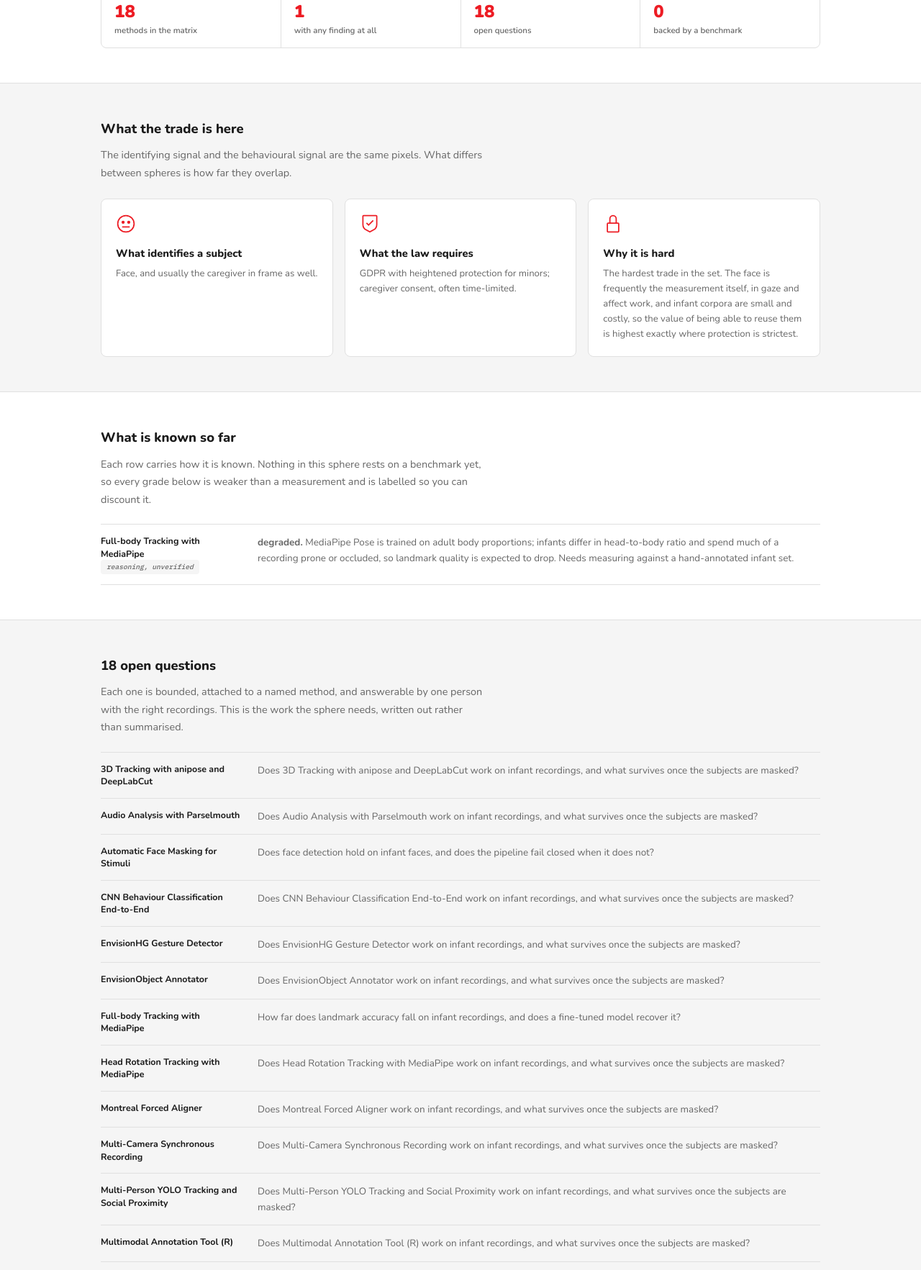
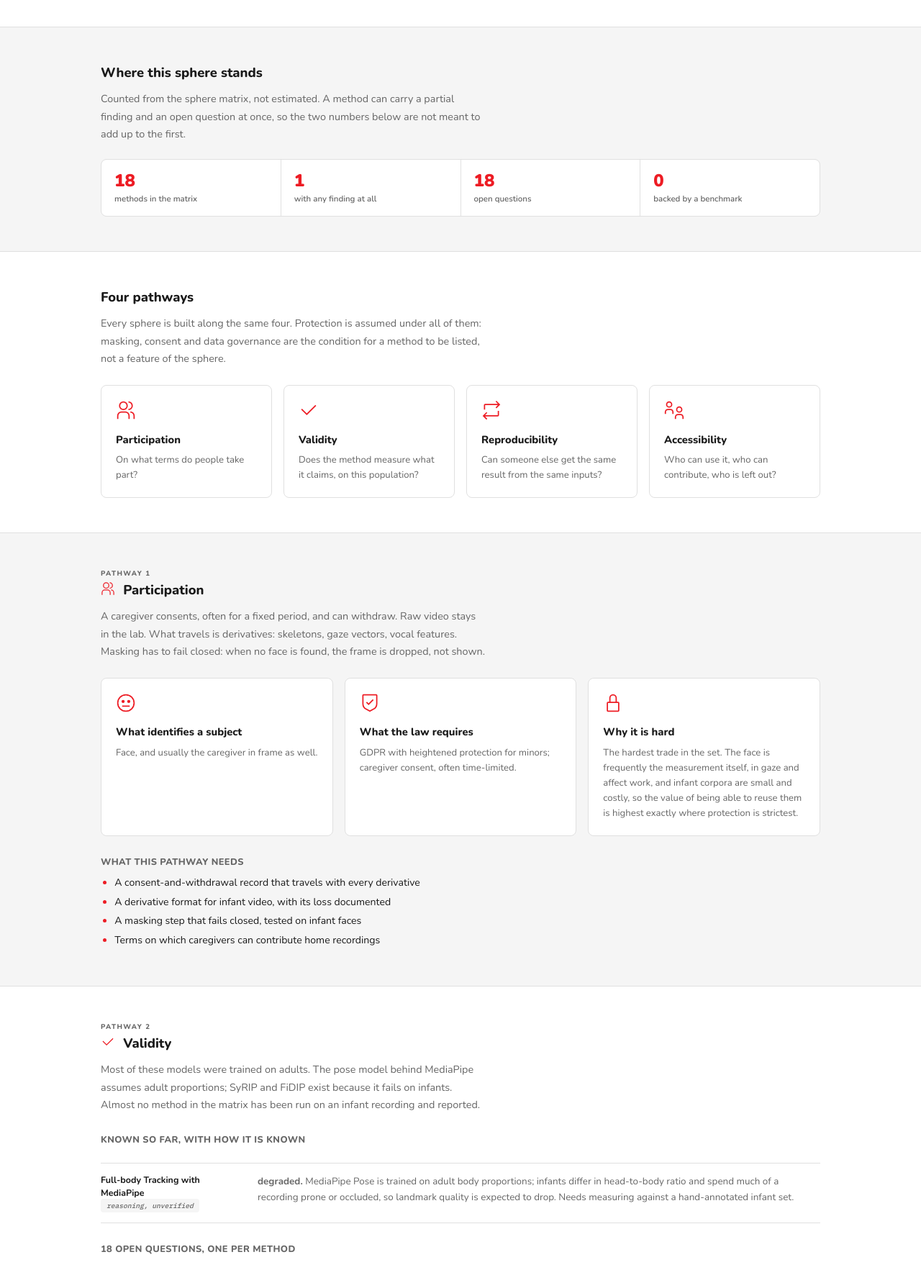
Before and after one commit to babajideowoyele/envisionboxbaby, a plain HTML site: page index.html in a window 1280 px wide. Shown: the part 626-2391 px from the top of the page at 72% size. Drawn offline with nearby package versions, Linux system fonts and the light colour scheme.

Commit message:
Structure the sphere by four pathways
Participation, Validity, Reproducibility, Accessibility. Protection is
assumed under all four. The machines sphere is defined by two questions:
how machines are integrated into behavioural research, and how they are
studied with it.

```diff
--- a/design-system.css
+++ b/design-system.css
@@ -936,3 +936,15 @@ a.ctx-conn:hover .ctx-conn-title { color: var(--link); }
 .lockup-dark   { display: none; }
 html[data-theme="dark"] .hero-lockup.lockup-light { display: none; }
 html[data-theme="dark"] .hero-lockup.lockup-dark  { display: block; }
+
+/* ── PATHWAYS ─────────────────────────────────────────────────────────
+   The four pathways on a sphere page: a card per pathway that links to
+   its section, and a short list under each section of what it needs. */
+a.feat { text-decoration: none; color: inherit; transition: border-color .15s; }
+a.feat:hover { border-color: var(--sph); }
+.path-grid { grid-template-columns: repeat(auto-fit, minmax(200px, 1fr)); }
+.needs-h { font-size: .8rem; font-weight: 800; letter-spacing: .4px; text-transform: uppercase; color: var(--tm); margin: 26px 0 8px; }
+.needs { margin: 0; padding-left: 1.2em; }
+.needs li { font-size: .88rem; line-height: 1.6; margin: 4px 0; }
+.needs li::marker { color: var(--sph); }
+.band h2 .ico { vertical-align: -.15em; margin-right: 6px; color: var(--sph); }
--- a/index.html
+++ b/index.html
@@ -31,13 +31,18 @@
 
   <section class="hero">
     <div class="hero-in">
-
       <p class="eyebrow"><svg class="ico" aria-hidden="true"><use href="#i-infant"/></svg> Baby sphere</p>
       <h1>Methods for infant research, and what they cost</h1>
       <p class="lede">Infant recordings carry the strictest protection and the highest value per hour: corpora are small, expensive and hard to replace. They are also where masking hurts most, because in gaze and affect work the face is not what identifies the child, it is the measurement.</p>
     </div>
   </section>
-  <section class="band">
+  <section class="band" id="what">
+    <div class="band-in">
+      <h2>What this sphere is</h2>
+      <p class="band-lede">Infant and caregiver interaction from birth to about three years, including the audiovisual characterisation of autism. Consent is given by someone else, often for a fixed time. Corpora are small. And the thing being measured is usually the thing that identifies the child.</p>
+    </div>
+  </section>
+  <section class="band band-tint" id="standing">
     <div class="band-in">
       <h2>Where this sphere stands</h2>
       <p class="band-lede">Counted from the sphere matrix, not estimated. A method can
@@ -51,10 +56,39 @@
       </div>
     </div>
   </section>
-  <section class="band band-tint">
+  <section class="band" id="pathways">
     <div class="band-in">
-      <h2>What the trade is here</h2>
-      <p class="band-lede">The identifying signal and the behavioural signal are the same pixels. What differs between spheres is how far they overlap.</p>
+      <h2>Four pathways</h2>
+      <p class="band-lede">Every sphere is built along the same four. Protection is assumed under all of them: masking, consent and data governance are the condition for a method to be listed, not a feature of the sphere.</p>
+      <div class="feat-grid path-grid">
+        <a class="feat" href="#participation">
+          <span class="feat-icon" aria-hidden="true"><svg class="ico ico-lg" aria-hidden="true"><use href="#i-people"/></svg></span>
+          <div class="feat-title">Participation</div>
+          <p class="feat-desc">On what terms do people take part?</p>
+        </a>
+        <a class="feat" href="#validity">
+          <span class="feat-icon" aria-hidden="true"><svg class="ico ico-lg" aria-hidden="true"><use href="#i-check"/></svg></span>
+          <div class="feat-title">Validity</div>
+          <p class="feat-desc">Does the method measure what it claims, on this population?</p>
+        </a>
+        <a class="feat" href="#reproducibility">
+          <span class="feat-icon" aria-hidden="true"><svg class="ico ico-lg" aria-hidden="true"><use href="#i-loop"/></svg></span>
+          <div class="feat-title">Reproducibility</div>
+          <p class="feat-desc">Can someone else get the same result from the same inputs?</p>
+        </a>
+        <a class="feat" href="#accessibility">
+          <span class="feat-icon" aria-hidden="true"><svg class="ico ico-lg" aria-hidden="true"><use href="#i-group"/></svg></span>
+          <div class="feat-title">Accessibility</div>
+          <p class="feat-desc">Who can use it, who can contribute, who is left out?</p>
+        </a>
+      </div>
+    </div>
+  </section>
+  <section class="band band-tint" id="participation">
+    <div class="band-in">
+      <p class="eyebrow">Pathway 1</p>
+      <h2><svg class="ico" aria-hidden="true"><use href="#i-people"/></svg> Participation</h2>
+      <p class="band-lede">A caregiver consents, often for a fixed period, and can withdraw. Raw video stays in the lab. What travels is derivatives: skeletons, gaze vectors, vocal features. Masking has to fail closed: when no face is found, the frame is dropped, not shown.</p>
       <div class="feat-grid">
         <div class="feat">
           <span class="feat-icon" aria-hidden="true"><svg class="ico ico-lg" aria-hidden="true"><use href="#i-face"/></svg></span>
@@ -72,24 +106,28 @@
           <p class="feat-desc">The hardest trade in the set. The face is frequently the measurement itself, in gaze and affect work, and infant corpora are small and costly, so the value of being able to reuse them is highest exactly where protection is strictest.</p>
         </div>
       </div>
+      <h3 class="needs-h">What this pathway needs</h3>
+      <ul class="needs">
+        <li>A consent-and-withdrawal record that travels with every derivative</li>
+        <li>A derivative format for infant video, with its loss documented</li>
+        <li>A masking step that fails closed, tested on infant faces</li>
+        <li>Terms on which caregivers can contribute home recordings</li>
+      </ul>
     </div>
   </section>
-  <section class="band">
+  <section class="band" id="validity">
     <div class="band-in">
-      <h2>What is known so far</h2>
-      <p class="band-lede">Each row carries how it is known. Nothing in this sphere rests on a benchmark yet, so every grade below is weaker than a measurement and is labelled so you can discount it.</p>
+      <p class="eyebrow">Pathway 2</p>
+      <h2><svg class="ico" aria-hidden="true"><use href="#i-check"/></svg> Validity</h2>
+      <p class="band-lede">Most of these models were trained on adults. The pose model behind MediaPipe assumes adult proportions; SyRIP and FiDIP exist because it fails on infants. Almost no method in the matrix has been run on an infant recording and reported.</p>
+      <h3 class="needs-h">Known so far, with how it is known</h3>
       <div class="qlist">
         <div class="q">
           <div class="q-mod">Full-body Tracking with MediaPipe<br><span class="chip chip-judgement">reasoning, unverified</span></div>
           <div class="q-text"><strong>degraded.</strong> MediaPipe Pose is trained on adult body proportions; infants differ in head-to-body ratio and spend much of a recording prone or occluded, so landmark quality is expected to drop. Needs measuring against a hand-annotated infant set.</div>
         </div>
       </div>
-    </div>
-  </section>
-  <section class="band band-tint">
-    <div class="band-in">
-      <h2>18 open questions</h2>
-      <p class="band-lede">Each one is bounded, attached to a named method, and answerable by one person with the right recordings. This is the work the sphere needs, written out rather than summarised.</p>
+      <h3 class="needs-h">18 open questions, one per method</h3>
       <div class="qlist">
         <div class="q">
           <div class="q-mod">3D Tracking with anipose and DeepLabCut</div>
@@ -164,12 +202,39 @@
           <div class="q-text">Does Video-Embedded Time Series Animations work on infant recordings, and what survives once the subjects are masked?</div>
         </div>
       </div>
+      <h3 class="needs-h">What this pathway needs</h3>
+      <ul class="needs">
+        <li>Run each method on an annotated infant set and record what survives</li>
+        <li>Adopt the infant-trained models where they exist and compare</li>
+        <li>State the body assumptions each method makes</li>
+      </ul>
     </div>
   </section>
-  <section class="band">
+  <section class="band band-tint" id="reproducibility">
     <div class="band-in">
-      <h2>Groups a method here must not fail</h2>
-      <p class="band-lede">A result can hold for this sphere and be flatly wrong for a group inside it. These are recorded once and referenced from the matrix, because a signing adult and a signing infant break the same assumption for the same reason.</p>
+      <p class="eyebrow">Pathway 3</p>
+      <h2><svg class="ico" aria-hidden="true"><use href="#i-loop"/></svg> Reproducibility</h2>
+      <p class="band-lede">ManyBabies reproduces at the protocol level across dozens of labs. Nobody does it at the pipeline level: no module here pins its dependencies, and no infancy pipeline ships sample data someone else can run.</p>
+      <div class="stat-row">
+        <div class="stat"><span class="stat-n">0</span><span class="stat-l">modules with a pinned environment</span></div>
+        <div class="stat"><span class="stat-n">0</span><span class="stat-l">modules with a smoke test</span></div>
+        <div class="stat"><span class="stat-n">0</span><span class="stat-l">findings backed by a benchmark</span></div>
+        <div class="stat"><span class="stat-n">0</span><span class="stat-l">papers audited claim-to-code</span></div>
+      </div>
+      <h3 class="needs-h">What this pathway needs</h3>
+      <ul class="needs">
+        <li>A pinned environment and a smoke test for every module</li>
+        <li>Synthetic or consented sample recordings</li>
+        <li>Claim-to-code audits of infancy methods papers</li>
+      </ul>
+    </div>
+  </section>
+  <section class="band" id="accessibility">
+    <div class="band-in">
+      <p class="eyebrow">Pathway 4</p>
+      <h2><svg class="ico" aria-hidden="true"><use href="#i-group"/></svg> Accessibility</h2>
+      <p class="band-lede">Databrary and ManyBabies are the communities. The methods are scattered across OSF, GitHub and lab web-books. A method here must also hold for the families a lab is least likely to have tested it on.</p>
+      <h3 class="needs-h">Groups a method here must not fail</h3>
       <div class="feat-grid">
         <div class="feat">
           <div class="feat-title">Deaf and hard of hearing</div>
@@ -192,14 +257,20 @@
           <p class="feat-desc">Mainly a Face A concern - dense jargon, silent defaults, long unstructured tutorials - but also Face B wherever a measure assumes a normative interaction style.</p>
         </div>
       </div>
+      <h3 class="needs-h">What this pathway needs</h3>
+      <ul class="needs">
+        <li>Alt text and captions on every figure and video</li>
+        <li>Methods that run on a laptop, without a GPU</li>
+        <li>Modules checked with the groups listed below</li>
+      </ul>
     </div>
   </section>
   <section class="cta">
     <div class="cta-in">
-      <h2>Answer one of these</h2>
-      <p>Every open question above is a contribution: run one method on recordings from
-        this sphere, report what survived, and the cell stops being blank. Findings are
-        credited to whoever establishes them.</p>
+      <h2>Pick a pathway</h2>
+      <p>Each item under a pathway is a contribution someone can make. Run one method on
+        recordings from this sphere, report what survived, and the cell stops being
+        blank. Findings are credited to whoever establishes them.</p>
       <div class="btn-row">
         <a href="https://envisionbox.org/about.html" class="btn">Get involved</a>
         <a href="https://envisionbox.org/about.html" class="btn-ghost">About EnvisionBOX</a>
```
